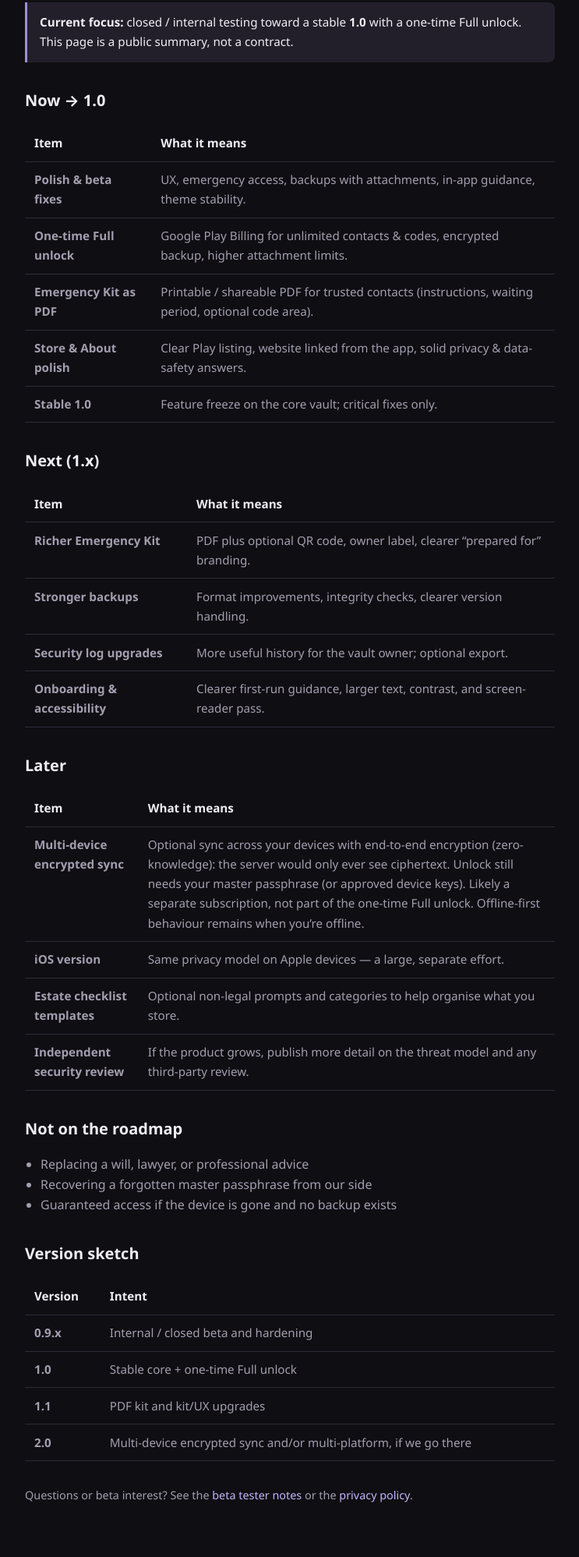
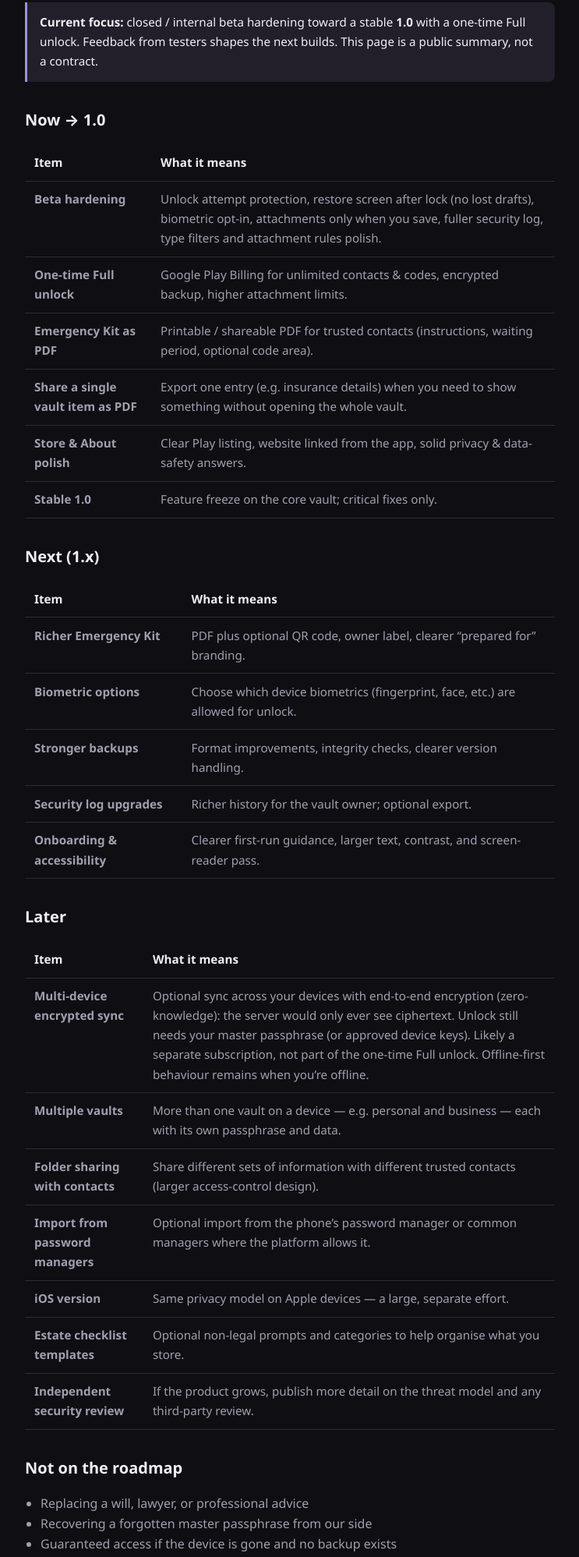
Before and after one commit to jhaas-repo/TheRabbitsBurrow.github.io, a plain HTML site: page wid/roadmap.html in a window 1280 px wide. Shown: the part 355-2352 px from the top of the page at 78% size, without its empty margins (268-1011 px from the left). Drawn offline with Linux system fonts and the light colour scheme.

Commit message:
Add files via upload

```diff
--- a/wid/roadmap.html
+++ b/wid/roadmap.html
@@ -15,6 +15,7 @@
         <a href="../">Home</a>
         <a href="./">WID</a>
         <a href="privacy.html">Privacy</a>
+        <a href="beta.html">Beta</a>
         <a href="roadmap.html">Roadmap</a>
       </nav>
     </div>
@@ -24,15 +25,16 @@
     <p class="breadcrumb"><a href="../">Home</a> · <a href="./">WID</a> · Roadmap</p>
 
     <h1>WID roadmap</h1>
-    <p class="meta">Last updated: 17 November 2026</p>
+    <p class="meta">Last updated: 18 November 2026</p>
     <p class="lead">
       Where WID is headed. Timelines are indicative — privacy and reliability come before new features.
       The core product stays offline-first; anything involving a network will be optional and explicit.
     </p>
 
     <div class="note">
-      <strong>Current focus:</strong> closed / internal testing toward a stable
-      <strong>1.0</strong> with a one-time Full unlock. This page is a public summary, not a contract.
+      <strong>Current focus:</strong> closed / internal beta hardening toward a stable
+      <strong>1.0</strong> with a one-time Full unlock. Feedback from testers shapes the next builds.
+      This page is a public summary, not a contract.
     </div>
 
     <h2>Now → 1.0</h2>
@@ -42,8 +44,12 @@
       </thead>
       <tbody>
         <tr>
-          <td><strong>Polish &amp; beta fixes</strong></td>
-          <td>UX, emergency access, backups with attachments, in-app guidance, theme stability.</td>
+          <td><strong>Beta hardening</strong></td>
+          <td>
+            Unlock attempt protection, restore screen after lock (no lost drafts),
+            biometric opt-in, attachments only when you save, fuller security log,
+            type filters and attachment rules polish.
+          </td>
         </tr>
         <tr>
           <td><strong>One-time Full unlock</strong></td>
@@ -52,6 +58,10 @@
         <tr>
           <td><strong>Emergency Kit as PDF</strong></td>
           <td>Printable / shareable PDF for trusted contacts (instructions, waiting period, optional code area).</td>
+        </tr>
+        <tr>
+          <td><strong>Share a single vault item as PDF</strong></td>
+          <td>Export one entry (e.g. insurance details) when you need to show something without opening the whole vault.</td>
         </tr>
         <tr>
           <td><strong>Store &amp; About polish</strong></td>
@@ -75,12 +85,16 @@
           <td>PDF plus optional QR code, owner label, clearer “prepared for” branding.</td>
         </tr>
         <tr>
+          <td><strong>Biometric options</strong></td>
+          <td>Choose which device biometrics (fingerprint, face, etc.) are allowed for unlock.</td>
+        </tr>
+        <tr>
           <td><strong>Stronger backups</strong></td>
           <td>Format improvements, integrity checks, clearer version handling.</td>
         </tr>
         <tr>
           <td><strong>Security log upgrades</strong></td>
-          <td>More useful history for the vault owner; optional export.</td>
+          <td>Richer history for the vault owner; optional export.</td>
         </tr>
         <tr>
           <td><strong>Onboarding &amp; accessibility</strong></td>
@@ -103,6 +117,18 @@
             (or approved device keys). Likely a separate subscription, not part of the one-time Full unlock.
             Offline-first behaviour remains when you’re offline.
           </td>
+        </tr>
+        <tr>
+          <td><strong>Multiple vaults</strong></td>
+          <td>More than one vault on a device — e.g. personal and business — each with its own passphrase and data.</td>
+        </tr>
+        <tr>
+          <td><strong>Folder sharing with contacts</strong></td>
+          <td>Share different sets of information with different trusted contacts (larger access-control design).</td>
+        </tr>
+        <tr>
+          <td><strong>Import from password managers</strong></td>
+          <td>Optional import from the phone’s password manager or common managers where the platform allows it.</td>
         </tr>
         <tr>
           <td><strong>iOS version</strong></td>
@@ -134,14 +160,16 @@
       <tbody>
         <tr><td><strong>0.9.x</strong></td><td>Internal / closed beta and hardening</td></tr>
         <tr><td><strong>1.0</strong></td><td>Stable core + one-time Full unlock</td></tr>
-        <tr><td><strong>1.1</strong></td><td>PDF kit and kit/UX upgrades</td></tr>
-        <tr><td><strong>2.0</strong></td><td>Multi-device encrypted sync and/or multi-platform, if we go there</td></tr>
+        <tr><td><strong>1.1</strong></td><td>PDF kit and single-item PDF share</td></tr>
+        <tr><td><strong>2.0</strong></td><td>Multi-device sync, multi-vault, and/or multi-platform — if we go there</td></tr>
       </tbody>
     </table>
 
     <p class="meta" style="margin-top: 2rem;">
       Questions or beta interest? See the <a href="beta.html">beta tester notes</a>
       or the <a href="privacy.html">privacy policy</a>.
+      Development issues are tracked on
+      <a href="https://github.com/jhaas-repo/WID-Android/issues">GitHub</a>.
     </p>
   </main>
 
```
